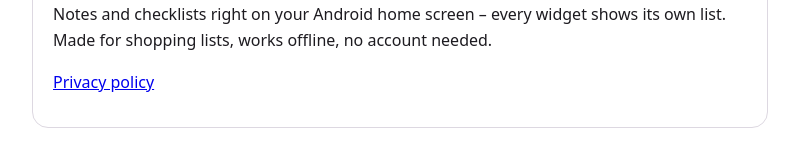
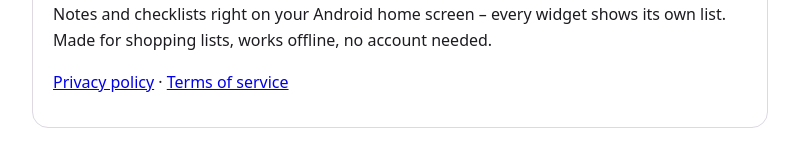
Before and after one commit to fluffytailapps/fluffytailapps.github.io, a plain HTML site: page index.html in a window 1280 px wide. Shown: the part 229-389 px from the top of the page, without its empty margins (240-1039 px from the left). Drawn offline with Linux system fonts and the light colour scheme.

Commit message:
Add files via upload

```diff
--- a/index.html
+++ b/index.html
@@ -24,7 +24,7 @@
   <h2>ListFox – Notes &amp; Lists</h2>
   <p>Notes and checklists right on your Android home screen – every widget shows its own list.
      Made for shopping lists, works offline, no account needed.</p>
-  <p><a href="listfox/privacy-policy.html">Privacy policy</a></p>
+  <p><a href="listfox/privacy-policy.html">Privacy policy</a> · <a href="listfox/terms.html">Terms of service</a></p>
 </div>
 
 <footer>
```
